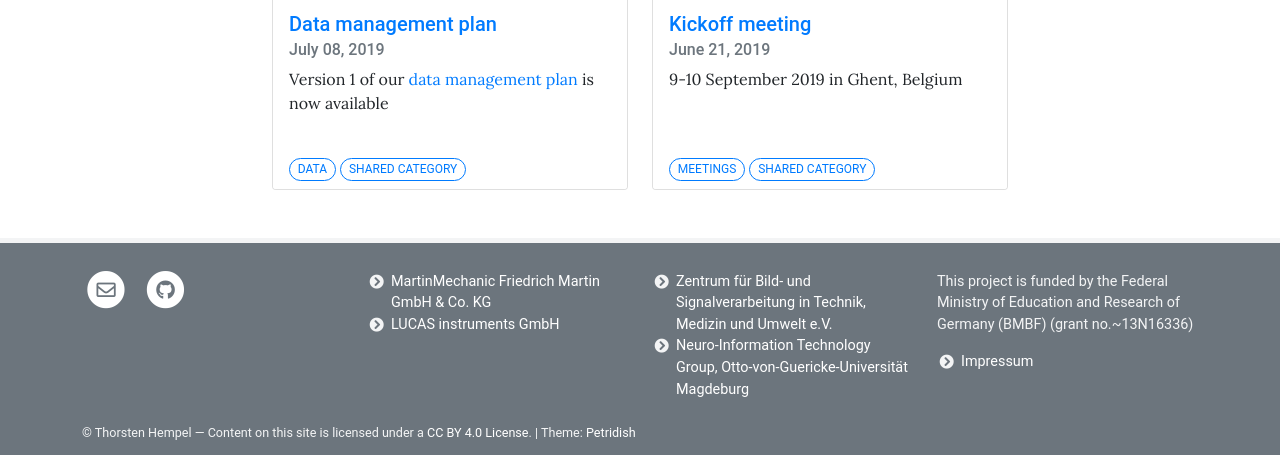
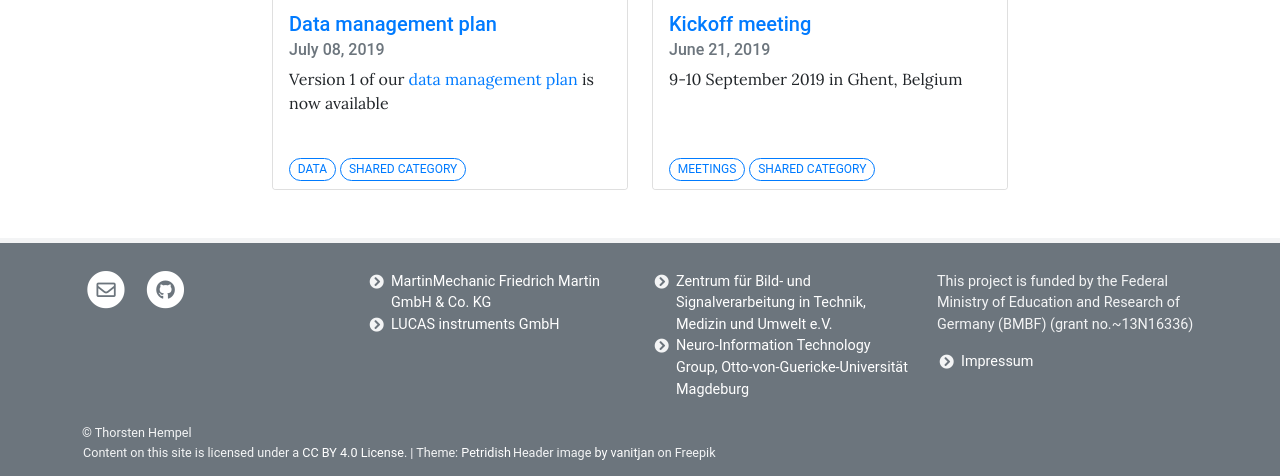
Before and after one commit to autokowat/autokowat.github.io, a Jekyll site: the page built from pages/home.md, in a window 1280 px wide, cut to the strip 727-1203 px from the top of the page. Built offline with Jekyll 4.4.1, drawn with Linux system fonts in a browser that asks for light colours; before the commit the page ends 1182 px from its top, so only the background shows below that.

```diff
--- a/_data/footer.yml
+++ b/_data/footer.yml
@@ -32,4 +32,4 @@ columns:
 # Will be prefixed by "© {{ site.author }}" if defined in _config.yml
 license: >
   Content on this site is licensed under a [CC BY 4.0 License](http://creativecommons.org/licenses/by/4.0/).
-  \| Theme: [Petridish](https://github.com/peterdesmet/petridish)
+  \| Theme: [Petridish](https://github.com/peterdesmet/petridish) | Header image <a href="https://www.freepik.com/free-photo/factory-automation-with-agv-robotic-arm-transportation-increase-transport-more-with-safety_8715437.htm#query=warehouse%20robot&position=40&from_view=keyword">by vanitjan</a> on Freepik
```
